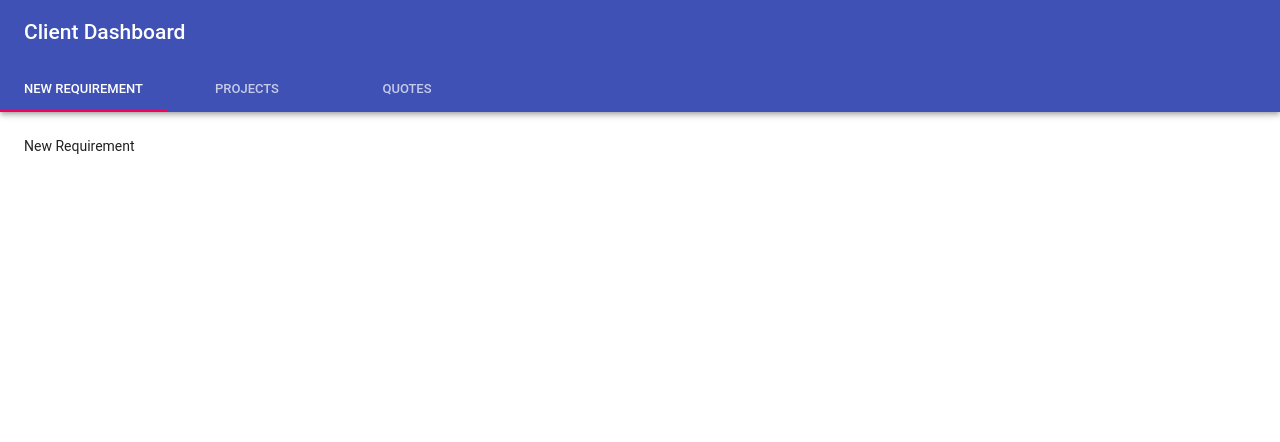
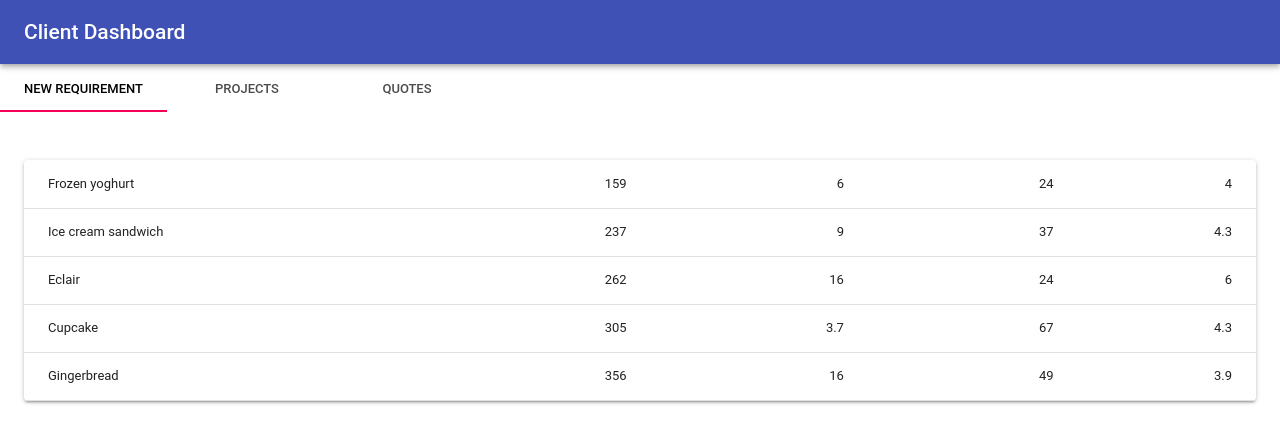
Before and after one commit to tcse9/react-dashboard-frontend, a React (Create React App) app: page / in a window 1280 px wide. Shown: the top 442 px of the page. Built offline with nearby package versions, Linux system fonts and the light colour scheme.

Commit message:
table in every single tabs and some static data

```diff
--- a/src/App.js
+++ b/src/App.js
@@ -7,7 +7,7 @@ import Tabs from '@material-ui/core/Tabs';
 import Tab from '@material-ui/core/Tab';
 import PropTypes from 'prop-types';
 import { withStyles } from '@material-ui/core/styles';
-
+import TableView from './Table'
 
 function TabContainer(props) {
   return (
@@ -41,10 +41,8 @@ class App extends Component {
   };
 
   render() {
-
     const { classes } = this.props;
     const { value } = this.state;
-
 
     return (
       <div className={classes.root}>
@@ -54,15 +52,16 @@ class App extends Component {
                 Client Dashboard
                 </Typography>
             </Toolbar>
-            <Tabs value={value} onChange={this.handleChange}>
-              <Tab label="New Requirement" />
-              <Tab label="Projects" />
-              <Tab label="Quotes" />
-            </Tabs>
         </AppBar>
-        {value === 0 && <TabContainer>New Requirement</TabContainer>}
-        {value === 1 && <TabContainer>Projects</TabContainer>}
-        {value === 2 && <TabContainer>Quotes</TabContainer>}
+
+        <Tabs value={value} onChange={this.handleChange}>
+          <Tab label="New Requirement" />
+          <Tab label="Projects" />
+          <Tab label="Quotes" />
+        </Tabs>
+        {value === 0 && <TabContainer><TableView/></TabContainer>}
+        {value === 1 && <TabContainer><TableView/></TabContainer>}
+        {value === 2 && <TabContainer><TableView/></TabContainer>}
       </div>
     );
   }
--- /dev/null
+++ b/src/Table.js
@@ -0,0 +1,75 @@
+import React from 'react';
+import PropTypes from 'prop-types';
+import { withStyles } from '@material-ui/core/styles';
+import Table from '@material-ui/core/Table';
+import TableBody from '@material-ui/core/TableBody';
+import TableCell from '@material-ui/core/TableCell';
+import TableHead from '@material-ui/core/TableHead';
+import TableRow from '@material-ui/core/TableRow';
+import Paper from '@material-ui/core/Paper';
+
+const styles = theme => ({
+  root: {
+    width: '100%',
+    marginTop: theme.spacing.unit * 3,
+    overflowX: 'auto',
+  },
+  table: {
+    minWidth: 700,
+  },
+});
+
+let id = 0;
+function createData(name, calories, fat, carbs, protein) {
+  id += 1;
+  return { id, name, calories, fat, carbs, protein };
+}
+
+const rows = [
+  createData('Frozen yoghurt', 159, 6.0, 24, 4.0),
+  createData('Ice cream sandwich', 237, 9.0, 37, 4.3),
+  createData('Eclair', 262, 16.0, 24, 6.0),
+  createData('Cupcake', 305, 3.7, 67, 4.3),
+  createData('Gingerbread', 356, 16.0, 49, 3.9),
+];
+
+function SimpleTable(props) {
+  const { classes } = props;
+
+  return (
+    <Paper className={classes.root}>
+      <Table className={classes.table}>
+        {/* <TableHead>
+          <TableRow>
+            <TableCell>Dessert (100g serving)</TableCell>
+            <TableCell numeric>Calories</TableCell>
+            <TableCell numeric>Fat (g)</TableCell>
+            <TableCell numeric>Carbs (g)</TableCell>
+            <TableCell numeric>Protein (g)</TableCell>
+          </TableRow>
+        </TableHead> */}
+        <TableBody>
+          {rows.map(row => {
+            return (
+              <TableRow key={row.id}>
+                <TableCell component="th" scope="row">
+                  {row.name}
+                </TableCell>
+                <TableCell numeric>{row.calories}</TableCell>
+                <TableCell numeric>{row.fat}</TableCell>
+                <TableCell numeric>{row.carbs}</TableCell>
+                <TableCell numeric>{row.protein}</TableCell>
+              </TableRow>
+            );
+          })}
+        </TableBody>
+      </Table>
+    </Paper>
+  );
+}
+
+SimpleTable.propTypes = {
+  classes: PropTypes.object.isRequired,
+};
+
+export default withStyles(styles)(SimpleTable);
```
